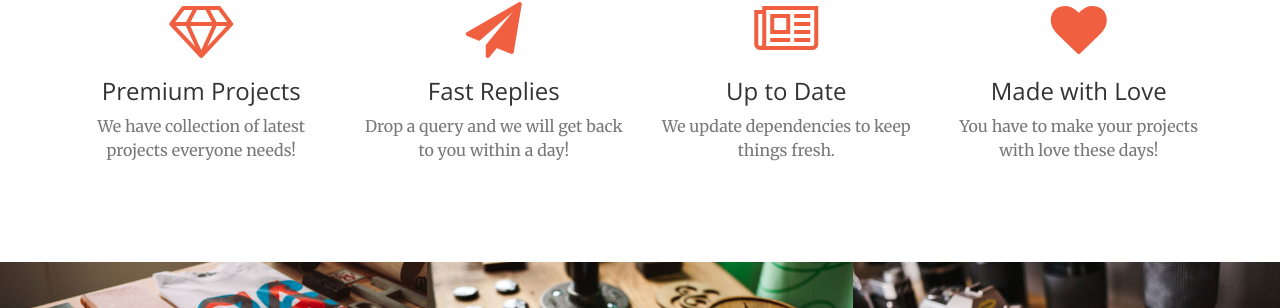
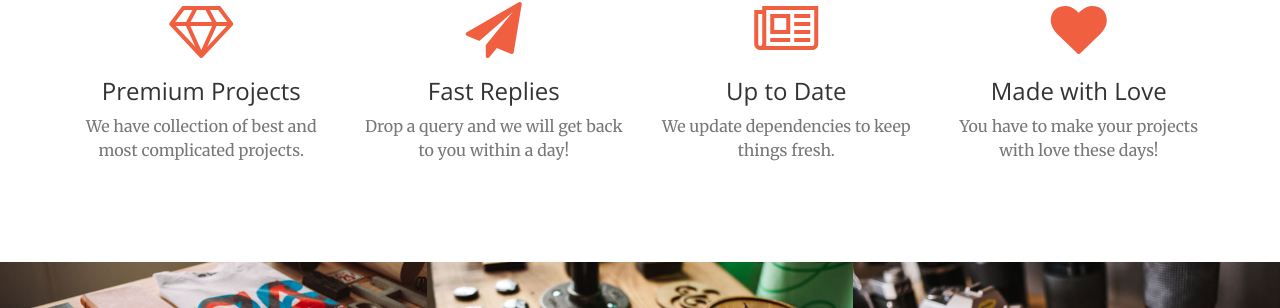
Before and after one commit to whosthemaan/web, a Jekyll site: the page built from index.html, in a window 1280 px wide and 900 px high, scrolled down 1344 px. Shown: the part 144-452 px from the top of the window. Built offline with Jekyll 4.4.1, drawn with Linux system fonts in a browser that asks for light colours.

Commit message:
Update services.html

```diff
--- a/_includes/services.html
+++ b/_includes/services.html
@@ -13,7 +13,7 @@
                 <div class="service-box">
                     <i class="fa fa-4x fa-diamond wow bounceIn text-primary"></i>
                     <h3>Premium Projects</h3>
-                    <p class="text-muted">We have collection of latest projects everyone needs!</p>
+                    <p class="text-muted">We have collection of best and most complicated projects.</p>
                 </div>
             </div>
             <div class="col-lg-3 col-md-6 text-center">
```
